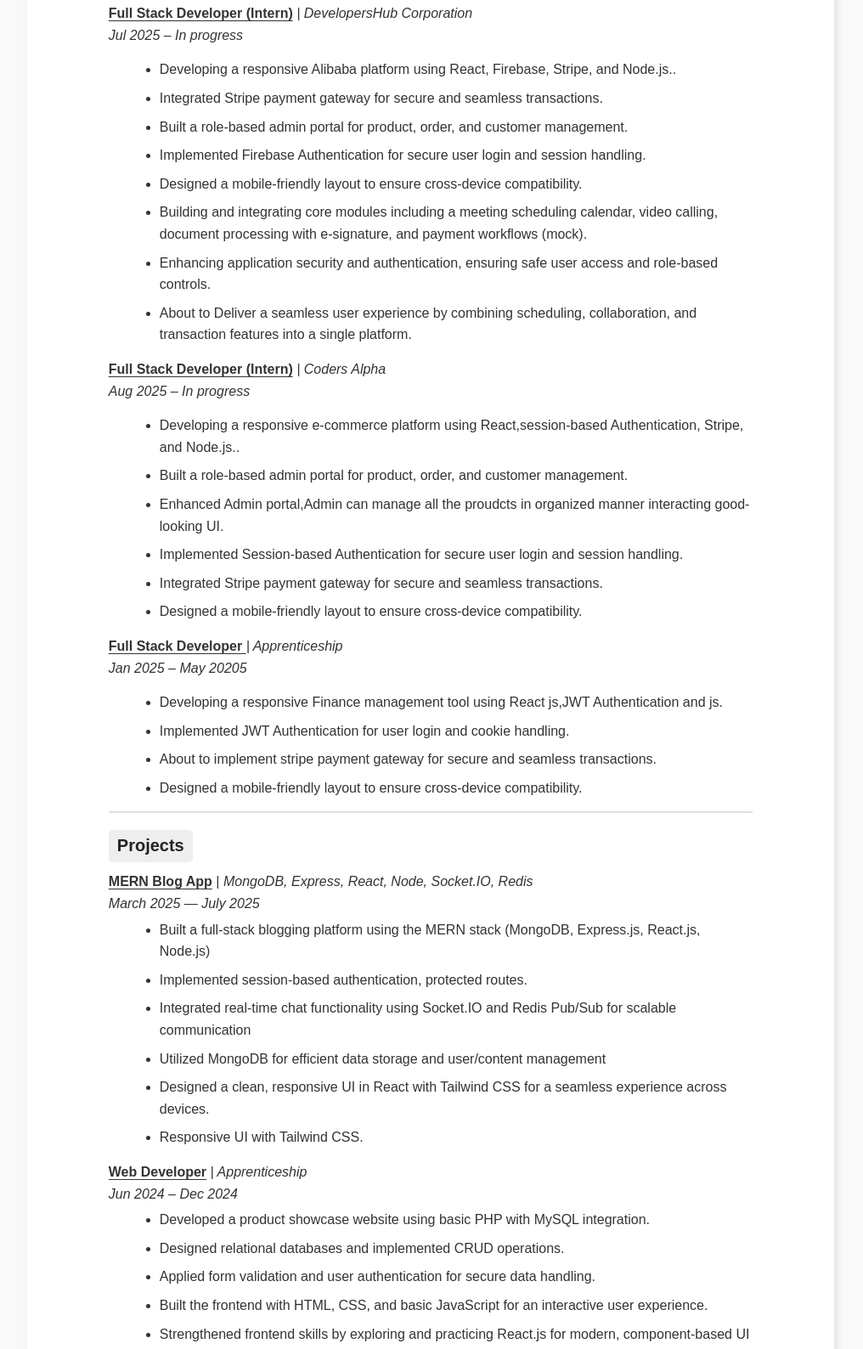
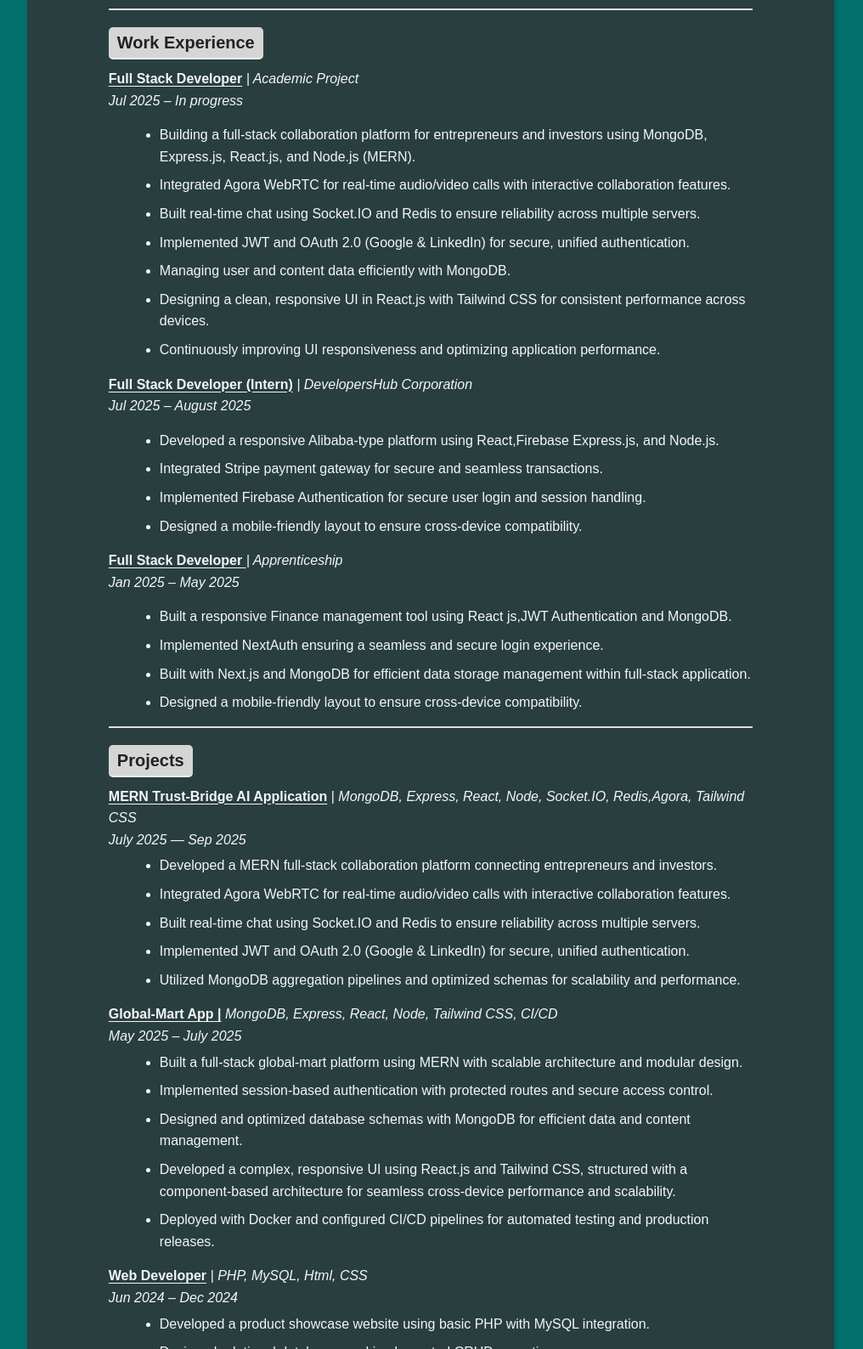
Before and after one commit to DanishAjma1/Resume, a plain HTML site: page index.html in a window 1280 px wide. Shown: the part 1212-2800 px from the top of the page at 85% size, without its empty margins (133-1149 px from the left). Drawn offline with Linux system fonts and the light colour scheme.

Commit message:
FYP according updated

```diff
--- a/index.html
+++ b/index.html
@@ -3,21 +3,21 @@
   <head>
     <meta charset="UTF-8" />
     <meta name="viewport" content="width=device-width, initial-scale=1.0" />
-    <title>Danish Ajmal - Full-Stack Web Developer</title>
+    <title>Portfolio - Danish Ajmal</title>
     <style>
       body {
         font-family: Arial, sans-serif;
         padding: 0;
         line-height: 1.6;
-        background: #f9f9f9;
-        color: #333;
+        background: rgb(2, 112, 107);
+        color: #F4F6F6;
       }
       .container {
         max-width: 60%;
         margin: auto;
         border-radius: 10px;
         padding: 10px 1in 20px 1in;
-        background: #fff;
+        background: #293e3f;
         box-shadow: 3px 3px 8px rgba(0, 0, 0, 0.1);
       }
       header {
@@ -36,19 +36,19 @@
       header h1 {
         margin: 5px 0;
         font-size: 28px;
-        color: #222;
+        color: #F4F6F6;
       }
       header h2 {
         margin: 5px 0 15px;
         font-size: 16px;
-        color: #555;
+        color: #F4F6F6;
       }
       header p {
         font-size: 14px;
-        color: #666;
+        color: #F4F6F6;
       }
       header a {
-        color: #0066cc;
+        color: #0b85ff;
         text-decoration: none;
       }
       section {
@@ -60,7 +60,7 @@
         font-size: 20px;
         margin-bottom: 10px;
         border-bottom: 2px solid #eee;
-        background-color: #eee;
+        background-color: #d5d5d5;
         width: fit-content;
         padding: 2px 10px 2px 10px;
         border-radius: 5px;
@@ -134,10 +134,11 @@
   <body>
     <div class="container">
       <header>
-        <img src="./mypic.jpeg" alt="Danish Ajmal" />
+        <img src="./formalPic.jpeg" alt="Danish Ajmal" />
         <h1>Danish Ajmal</h1>
         <h2>
-          Node.js & MERN Specialist | Full-Stack Development, CI/CD Automation & SaaS Integration
+          Full-Stack JavaScript Developer | MERN & Node.js Specialist | CI/CD &
+          SaaS Integration
         </h2>
         <p>
           📍 Gujrat, Punjab, Pakistan | 📞 +92 318 7325159<br />
@@ -157,20 +158,19 @@
       <section>
         <h2>Summary</h2>
         <p>
-          Full-Stack Web Developer with 2+ years of hands-on experience in the
-          JavaScript ecosystem, specializing in building modern,
-          production-ready applications using complete MERN stack (MongoDB,
-          Express.js, React.js, Node.js). Proven expertise in architecting
-          full-stack solutions, designing scalable APIs, and implementing robust
-          JWT/Session-based authentication. Skilled in integrating third-party
-          SaaS tools, managing MongoDB data efficiently, and delivering seamless
-          UIs with React.js and Tailwind CSS. Experienced in Docker deployment,
-          setting up CI pipelines for automated testing of application builds
-          and Docker images, and handling deployments on platforms like Vercel
-          and Railway. With a strong grip on the end-to-end development
-          lifecycle, I bring value to teams by building secure, scalable, and
-          high-performing applications that align with business goals and
-          deliver tangible impact.
+          I’m a Full-Stack Web Developer with strong practical experience in
+          JavaScript technologies like React.js, Node.js, and Express.js. I’ve
+          worked on various web and app development projects, building secure,
+          scalable, and user-friendly applications. I’m skilled in creating and
+          connecting RESTful APIs, implementing OAuth 2.0 authentication, and
+          integrating real-time communication using Socket.IO and Redis. I also
+          manage databases (both SQL and NoSQL such as MongoDB) and focus on
+          optimizing application performance. In addition, I have experience
+          with Docker deployments, CI/CD automation using GitHub Actions, and
+          cloud hosting on platforms like Vercel and Railway. I enjoy writing
+          clean, maintainable code and collaborating with teams to turn ideas
+          into reliable products. My main goal is to keep learning, solve
+          problems creatively.
         </p>
       </section>
 
@@ -179,21 +179,24 @@
         <ul class="skills">
           <li>
             <strong>Languages & Frameworks:</strong> JavaScript (ES6+),
-            React.js, Next.js, Node.js, Express.js, PHP, HTML5, Tailwind CSS,
-            MUI
+            React.js, Next.js, Node.js, Express.js, HTML5, Tailwind CSS, MUI
           </li>
           <li>
-            <strong>APIs & Authentication:</strong> REST APIs, JWT & Session
-            Auth, Firebase Auth, SaaS APIs, Socket.IO, Payment gateway
+            <strong>APIs & Authentication:</strong> RESTful APIs, JWT &
+            Session-based Authentication, Firebase Authentication, OAuth 2.0,
+            SaaS API Integrations, Socket.IO (real-time communication).
           </li>
-          <li><strong>Databases & Caching:</strong> MongoDB, MySQL, Redis</li>
+          <li>
+            <strong>Databases, Caching & Real-time / SaaS APIs:</strong>
+            MongoDB, MySQL, Redis, Agora WebRTC (real-time video/audio).
+          </li>
           <li>
             <strong>DevOps & Deployment:</strong> Docker, CI/CD, GitHub,
-            Postman, Vercel, Firebase, Railway
+            Postman, Vercel, Firebase, Railway,AWS familarity
           </li>
           <li>
-            <strong>Other skills:</strong> Full-stack app design and
-            development, clean code & peer reviews.
+            <strong>Other skills:</strong> Clean & Maintainable Code
+            Practices,Quick Adapting-Ability, Problem-Solving, Debugging.
           </li>
         </ul>
       </section>
@@ -210,23 +213,58 @@
       <section>
         <h2>Work Experience</h2>
         <div class="job">
-          <strong>Full Stack Developer (Intern)</strong
-          ><em> | DevelopersHub Corporation </em> <br />
+          <strong>Full Stack Developer</strong><em> | Academic Project </em>
+          <br />
           <em>Jul 2025 – In progress</em>
         </div>
         <div class="job">
           <ul>
             <li>
-              Developing a responsive Alibaba platform using React, Firebase,
-              Stripe, and Node.js..
+              Building a full-stack collaboration platform for entrepreneurs and
+              investors using MongoDB, Express.js, React.js, and Node.js (MERN).
+            </li>
+
+            <li>
+              Integrated Agora WebRTC for real-time audio/video calls with
+              interactive collaboration features.
+            </li>
+
+            <li>
+              Built real-time chat using Socket.IO and Redis to ensure
+              reliability across multiple servers.
+            </li>
+
+            <li>
+              Implemented JWT and OAuth 2.0 (Google & LinkedIn) for secure,
+              unified authentication.
+            </li>
+            <li>Managing user and content data efficiently with MongoDB.</li>
+
+            <li>
+              Designing a clean, responsive UI in React.js with Tailwind CSS for
+              consistent performance across devices.
+            </li>
+
+            <li>
+              Continuously improving UI responsiveness and optimizing
+              application performance.
+            </li>
+          </ul>
+        </div>
+        <div class="job">
+          <strong>Full Stack Developer (Intern)</strong
+          ><em> | DevelopersHub Corporation </em> <br />
+          <em>Jul 2025 – August 2025</em>
+        </div>
+        <div class="job">
+          <ul>
+            <li>
+              Developed a responsive Alibaba-type platform using React,Firebase
+              Express.js, and Node.js.
             </li>
             <li>
               Integrated Stripe payment gateway for secure and seamless
               transactions.
-            </li>
-            <li>
-              Built a role-based admin portal for product, order, and customer
-              management.
             </li>
             <li>
               Implemented Firebase Authentication for secure user login and
@@ -236,49 +274,27 @@
               Designed a mobile-friendly layout to ensure cross-device
               compatibility.
             </li>
-            <li>
-              Building and integrating core modules including a meeting
-              scheduling calendar, video calling, document processing with
-              e-signature, and payment workflows (mock).
-            </li>
-            <li>
-              Enhancing application security and authentication, ensuring safe
-              user access and role-based controls.
-            </li>
-            <li>
-              About to Deliver a seamless user experience by combining
-              scheduling, collaboration, and transaction features into a single
-              platform.
-            </li>
           </ul>
         </div>
         <div class="job">
-          <strong>Full Stack Developer (Intern)</strong><em> | Coders Alpha </em
+          <strong>Full Stack Developer </strong><em> | Apprenticeship </em
           ><br />
-          <em>Aug 2025 – In progress</em>
+          <em>Jan 2025 – May 2025</em>
         </div>
         <div class="job">
           <ul>
             <li>
-              Developing a responsive e-commerce platform using
-              React,session-based Authentication, Stripe, and Node.js..
+              Built a responsive Finance management tool using React js,JWT
+              Authentication and MongoDB.
             </li>
             <li>
-              Built a role-based admin portal for product, order, and customer
-              management.
-            </li>
-            <li>
-              Enhanced Admin portal,Admin can manage all the proudcts in
-              organized manner interacting good-looking UI.
-            </li>
-            <li>
-              Implemented Session-based Authentication for secure user login and
-              session handling.
+              Implemented NextAuth ensuring a seamless and secure login
+              experience.
             </li>
 
             <li>
-              Integrated Stripe payment gateway for secure and seamless
-              transactions.
+              Built with Next.js and MongoDB for efficient data storage
+              management within full-stack application.
             </li>
             <li>
               Designed a mobile-friendly layout to ensure cross-device
@@ -286,68 +302,73 @@
             </li>
           </ul>
         </div>
-
-        <div class="job">
-          <strong>Full Stack Developer </strong><em> | Apprenticeship </em
-          ><br />
-          <em>Jan 2025 – May 20205</em>
-        </div>
-        <div class="job">
+      </section>
+      <section>
+        <h2>Projects</h2>
+        <div class="project">
+          <strong>MERN Trust-Bridge AI Application</strong> |<em>
+            MongoDB, Express, React, Node, Socket.IO, Redis,Agora, Tailwind CSS
+          </em>
+          <br />
+          <em>July 2025 — Sep 2025</em>
           <ul>
             <li>
-              Developing a responsive Finance management tool using
-              React js,JWT Authentication and js.
-            </li>
-            <li>
-              Implemented JWT Authentication for user login and
-              cookie handling.
+              Developed a MERN full-stack collaboration platform connecting
+              entrepreneurs and investors.
             </li>
 
             <li>
-              About to implement stripe payment gateway for secure and seamless
-              transactions.
+              Integrated Agora WebRTC for real-time audio/video calls with
+              interactive collaboration features.
+            </li>
+
+            <li>
+              Built real-time chat using Socket.IO and Redis to ensure
+              reliability across multiple servers.
+            </li>
+
+            <li>
+              Implemented JWT and OAuth 2.0 (Google & LinkedIn) for secure,
+              unified authentication.
+            </li>
+
+            <li>
+              Utilized MongoDB aggregation pipelines and optimized schemas for
+              scalability and performance.
+            </li>
+          </ul>
+        </div>
+        <div class="project">
+          <strong>Global-Mart App |</strong>
+          <em> MongoDB, Express, React, Node, Tailwind CSS, CI/CD </em> <br />
+          <em>May 2025 – July 2025</em>
+          <ul>
+            <li>
+              Built a full-stack global-mart platform using MERN with scalable
+              architecture and modular design.
             </li>
             <li>
-              Designed a mobile-friendly layout to ensure cross-device
-              compatibility.
+              Implemented session-based authentication with protected routes and
+              secure access control.
+            </li>
+            <li>
+              Designed and optimized database schemas with MongoDB for efficient
+              data and content management.
+            </li>
+            <li>
+              Developed a complex, responsive UI using React.js and Tailwind
+              CSS, structured with a component-based architecture for seamless
+              cross-device performance and scalability.
+            </li>
+            <li>
+              Deployed with Docker and configured CI/CD pipelines for automated
+              testing and production releases.
             </li>
           </ul>
         </div>
 
-      </section>
-      <section>
-        <h2>Projects</h2>
         <div class="project">
-          <strong>MERN Blog App</strong> |<em>
-            MongoDB, Express, React, Node, Socket.IO, Redis
-          </em>
-          <br />
-          <em>March 2025 — July 2025</em>
-          <ul>
-            <li>
-              Built a full-stack blogging platform using the MERN stack
-              (MongoDB, Express.js, React.js, Node.js)
-            </li>
-            <li>
-              Implemented session-based authentication, protected routes.
-            </li>
-            <li>
-              Integrated real-time chat functionality using Socket.IO and Redis
-              Pub/Sub for scalable communication
-            </li>
-            <li>
-              Utilized MongoDB for efficient data storage and user/content
-              management
-            </li>
-            <li>
-              Designed a clean, responsive UI in React with Tailwind CSS for a
-              seamless experience across devices.
-            </li>
-            <li>Responsive UI with Tailwind CSS.</li>
-          </ul>
-        </div>
-        <div class="project">
-          <strong>Web Developer</strong> <em> | Apprenticeship</em> <br />
+          <strong>Web Developer</strong> <em> | PHP, MySQL, Html, CSS</em> <br />
           <em>Jun 2024 – Dec 2024</em>
           <ul>
             <li>
```
Also changed, not shown: formalPic.jpeg (added), mypic.jpeg (deleted).
